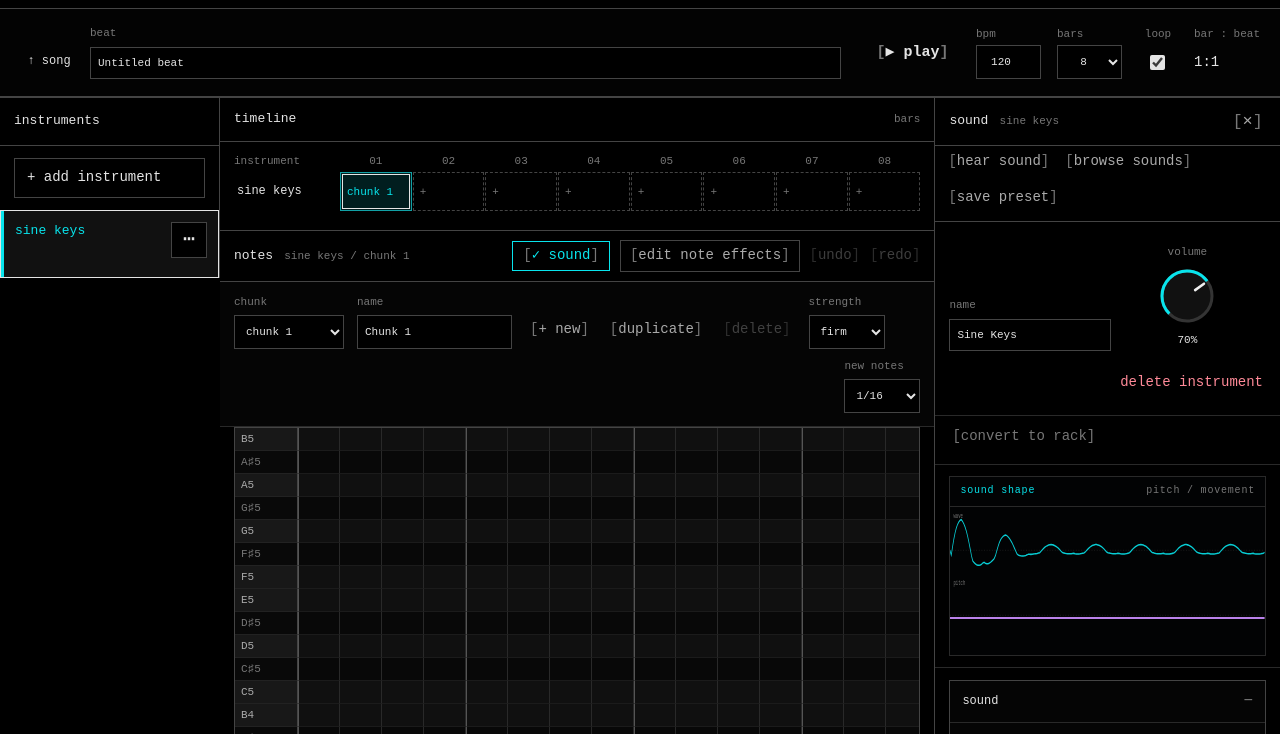
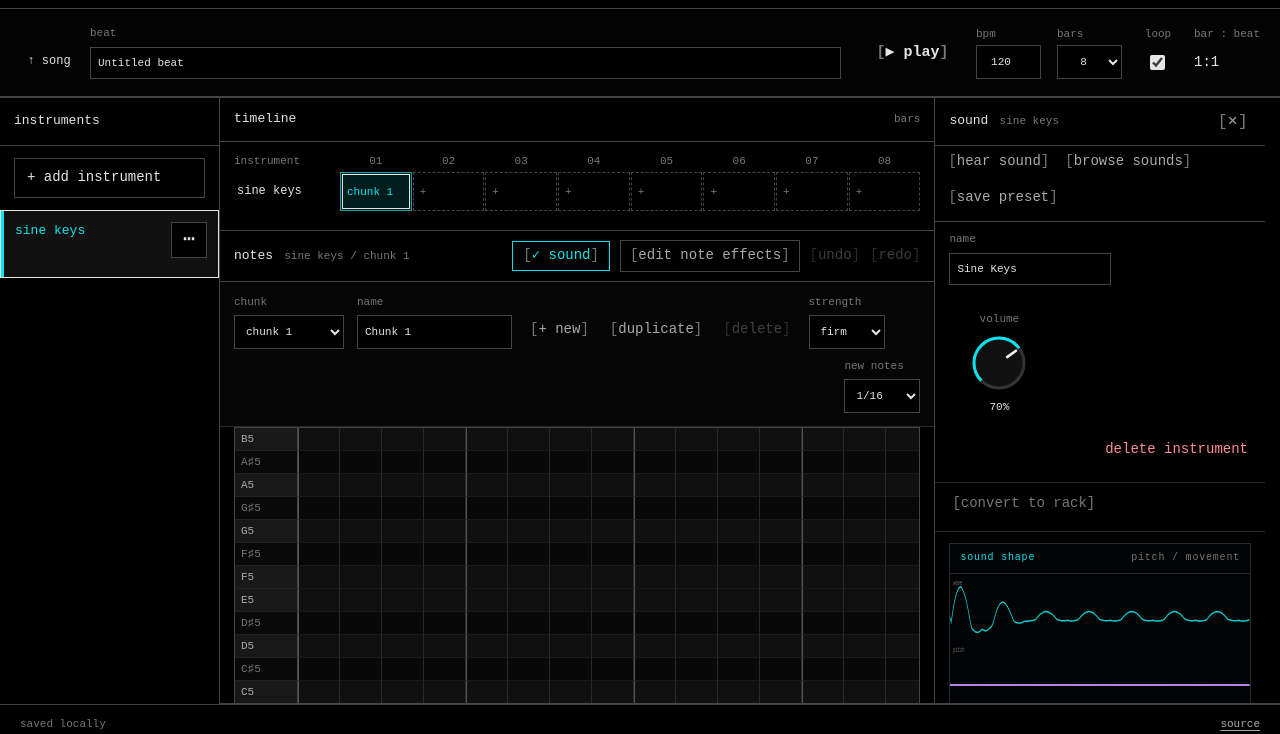
Before and after one commit to natanai/pre-midi, a website with bundled scripts: page index.html in a window 1280 px wide. Shown: the part 57-791 px from the top of the page. Built offline with nearby package versions, Linux system fonts and the light colour scheme.

Commit message:
Keep desktop studio inside viewport with independent editor scrolling

```diff
--- a/style.css
+++ b/style.css
@@ -680,17 +680,40 @@
 .example-card span:last-child{font-size:11px;line-height:1.4;color:var(--muted)}
 #example-list button:focus-visible{outline-offset:-3px}
 @media(min-width:1100px){
+ /* Desktop studio owns the viewport. No page scroll competing with inspector. */
+ html,body {height:100%;overflow:hidden}
+ .app {height:100dvh;min-height:0;overflow:hidden}
+ .app > header,.app > footer {flex:0 0 auto}
+ main {display:flex;flex-direction:column;min-height:0;overflow:hidden}
+ .song-panel {
+  flex:0 1 auto;min-height:0;max-height:min(32dvh,340px);
+  overflow-y:auto;overscroll-behavior:contain;
+ }
+ .beat-header {position:relative;top:auto;flex:0 0 auto}
+ .work {flex:1 1 0;min-height:0;overflow:hidden;align-items:stretch}
+ .instrument-pane {
+  position:static;top:auto;align-self:stretch;min-height:0;max-height:none;
+  overflow-y:auto;overscroll-behavior:contain;
+ }
  .mainwork{
   display:grid;grid-template-areas:"timeline sound" "notes sound";
   grid-template-columns:minmax(0,1fr) clamp(340px,27vw,510px);
-  grid-template-rows:max-content max-content;
-  column-gap:0;align-items:start;
+  /* Short timelines only use their content height; long ones scroll internally. */
+  grid-template-rows:fit-content(32%) minmax(0,1fr);
+  column-gap:0;align-items:stretch;min-height:0;overflow:hidden;
  }
- .timeline-section{grid-area:timeline;min-width:0}
- .notes-section{grid-area:notes;min-width:0}
+ .timeline-section {
+  grid-area:timeline;min-width:0;min-height:0;
+  overflow-y:auto;overscroll-behavior:contain;
+ }
+ .notes-section {
+  grid-area:notes;min-width:0;min-height:0;
+  overflow-y:auto;overscroll-behavior:contain;
+ }
+ .notes-section .notes-heading {position:sticky;top:0;z-index:6}
  .sound-section{
-  grid-area:sound;position:sticky;top:90px;align-self:start;
-  max-height:calc(100dvh - 102px);overflow-y:auto;
+  grid-area:sound;position:relative;top:auto;align-self:stretch;min-height:0;
+  max-height:none;overflow-y:auto;scrollbar-gutter:stable;
   border-left:1px solid var(--line);overscroll-behavior:contain;
  }
  .work.inspector-closed .mainwork {grid-template-areas:"timeline" "notes";grid-template-columns:minmax(0,1fr)}
```
